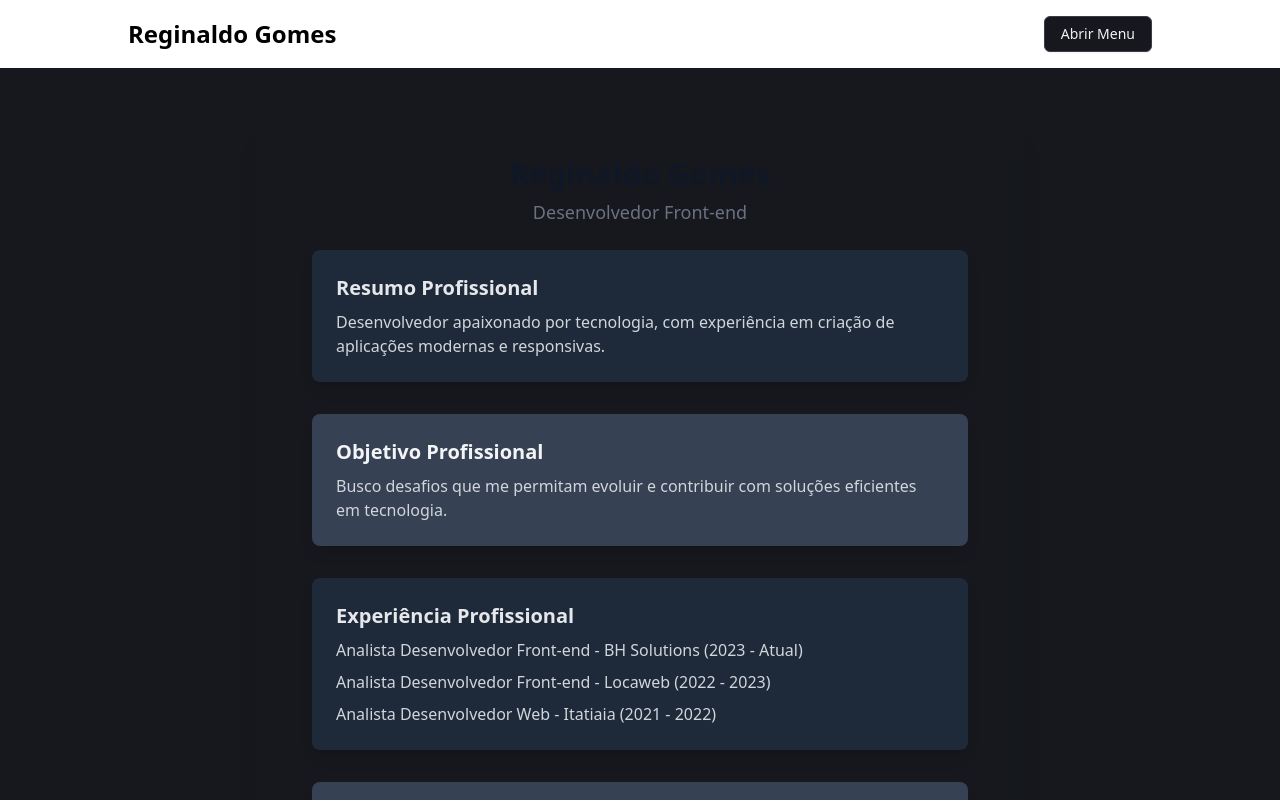
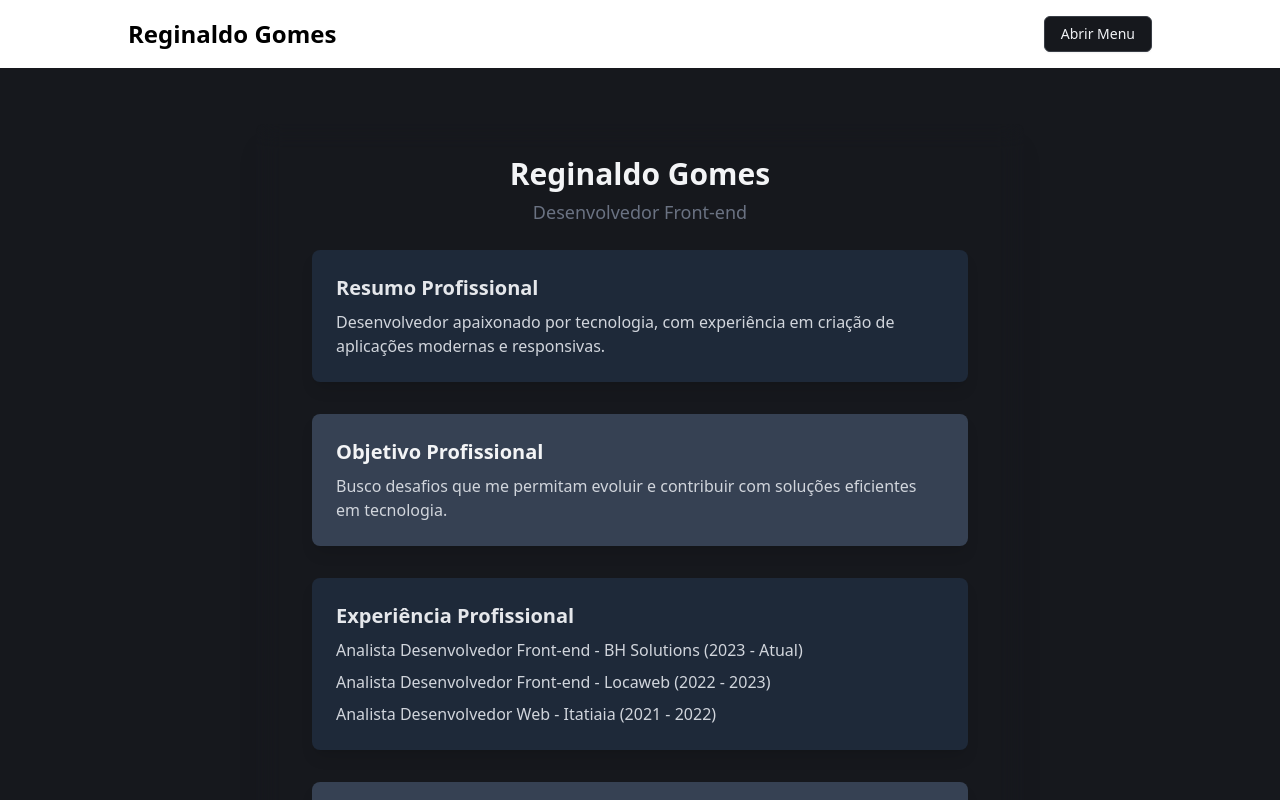
Before and after one commit to reginaldogomes/nextjs-developer-resume, a Next.js app: page /resume in a window 1280 px wide. Shown: the top 800 px of the page. Built offline with nearby package versions, Linux system fonts and the light colour scheme.

Commit message:
fix: update text color to gray-100 for improved contrast in CardTitle component

```diff
--- a/src/app/resume/page.tsx
+++ b/src/app/resume/page.tsx
@@ -33,7 +33,7 @@ const Page = () => {
         transition={{ duration: 0.6, ease: 'easeOut' }}
       >
         <CardHeader className="text-center mb-6">
-          <CardTitle className="text-3xl font-bold text-gray-900">
+          <CardTitle className="text-3xl font-bold text-gray-100">
             {userData.nome}
           </CardTitle>
           <p className="text-gray-500 text-lg">{userData.cargo}</p>
```
